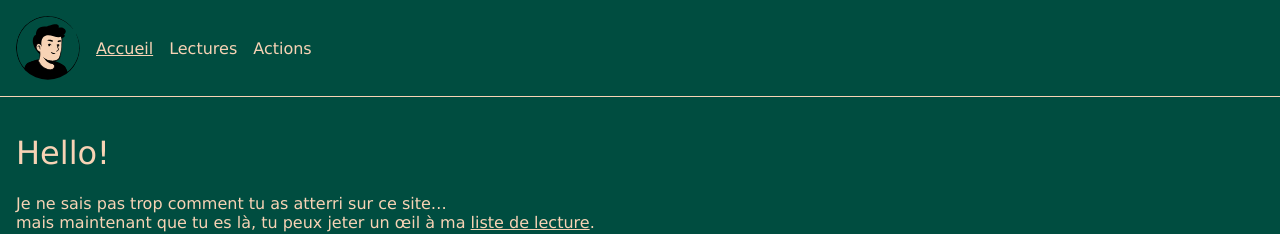
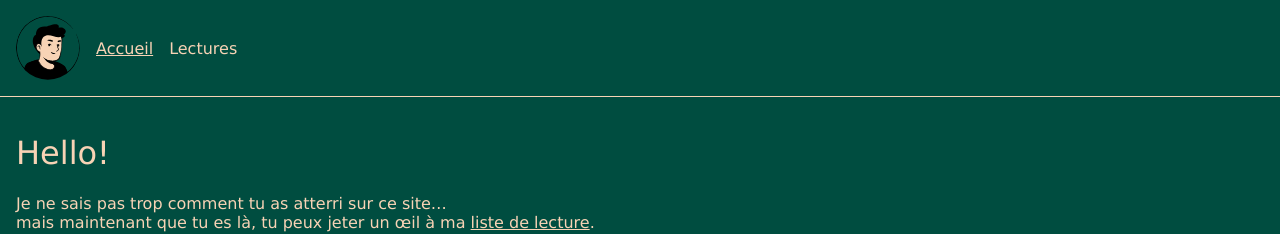
Before and after one commit to Ju4/ju4.github.io, a Jekyll site: the page built from index.md, in a window 1280 px wide. Shown: the top 234 px of the page. Built offline with Jekyll 4.4.1, drawn with Linux system fonts in a browser that asks for light colours.

Commit message:
Hide actions page from menu

```diff
--- a/_data/navigation.yml
+++ b/_data/navigation.yml
@@ -2,5 +2,3 @@
   link: /
 - name: Lectures
   link: /readings.html
-- name: Actions
-  link: /actions.html
```
